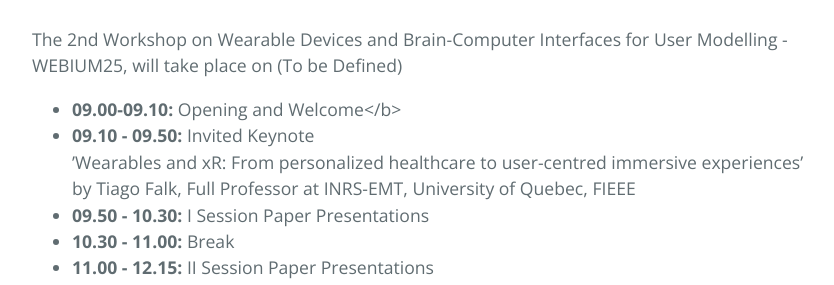
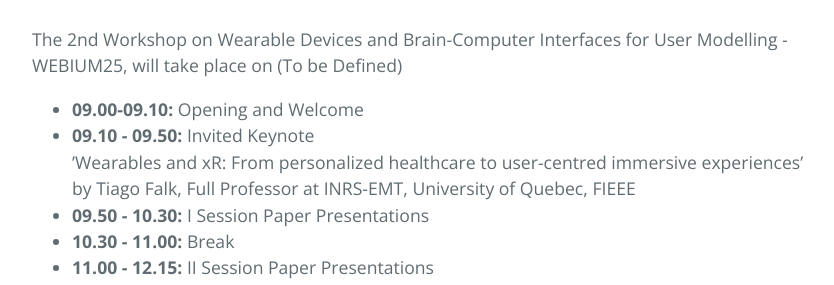
Before and after one commit to sisinflab/webium25, a Jekyll site: the page built from index.md, in a window 1280 px wide and 900 px high, scrolled down 4284 px. Shown: the part 163-448 px from the top of the window, without its empty margins (192-1026 px from the left). Built offline with Jekyll 4.4.1, drawn with Linux system fonts in a browser that asks for light colours.

```diff
--- a/index.md
+++ b/index.md
@@ -120,10 +120,10 @@ During the submission process select <b>“2nd Workshop on Wearable Devices and
 
 The 2nd Workshop on Wearable Devices and Brain-Computer Interfaces for User Modelling - WEBIUM25, will take place on (To be Defined) <!--%Thursday, July 4, from 9.00 to 12.30.-->
 
-+ <b>09.00-09.10:</b> Opening and Welcome</b>
++ <b>09.00-09.10:</b> Opening and Welcome
 + <b>09.10 - 09.50:</b> Invited Keynote<br>
 ’Wearables and xR: From personalized healthcare to user-centred immersive experiences’<br>
-by Tiago Falk, Full Professor at INRS-EMT, University of Quebec, FIEEE
+by Tiago Falk, Full Professor at INRS-EMT, University of Quebec, FIEEE<br>
 + <b>09.50 - 10.30:</b> I Session Paper Presentations
 + <b>10.30 - 11.00:</b> Break
 + <b>11.00 - 12.15:</b> II Session Paper Presentations
```
